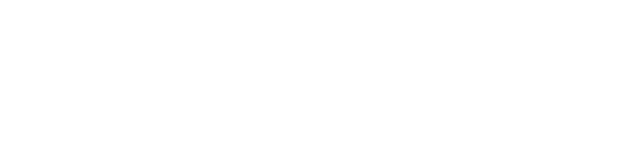
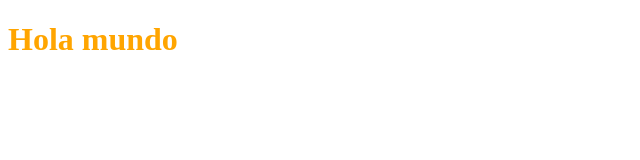
Before and after one commit to PriscilaCedillo/pruebaGitPublica, a website: page index.html in a window 1280 px wide. Shown: the whole page, without its empty margins (0-640 px from the left). Drawn offline with Linux system fonts and the light colour scheme.

Commit message:
SaaS 23_05_14_04

```diff
--- a/index.html
+++ b/index.html
@@ -0,0 +1,12 @@
+<!DOCTYPE html>
+<html lang="en">
+<head>
+    <meta charset="UTF-8">
+    <meta name="viewport" content="width=device-width, initial-scale=1.0">
+    <title>Document</title>
+    <link rel="stylesheet" href="./css/main.css">
+</head>
+<body>
+    <h1>Hola mundo </h1>
+</body>
+</html>
--- a/scss/main.scss
+++ b/scss/main.scss
@@ -1,4 +1,3 @@
 h1{
     color:orange;
-
 }
```
Also changed, not shown: css/main.css (added), 1 other file.
